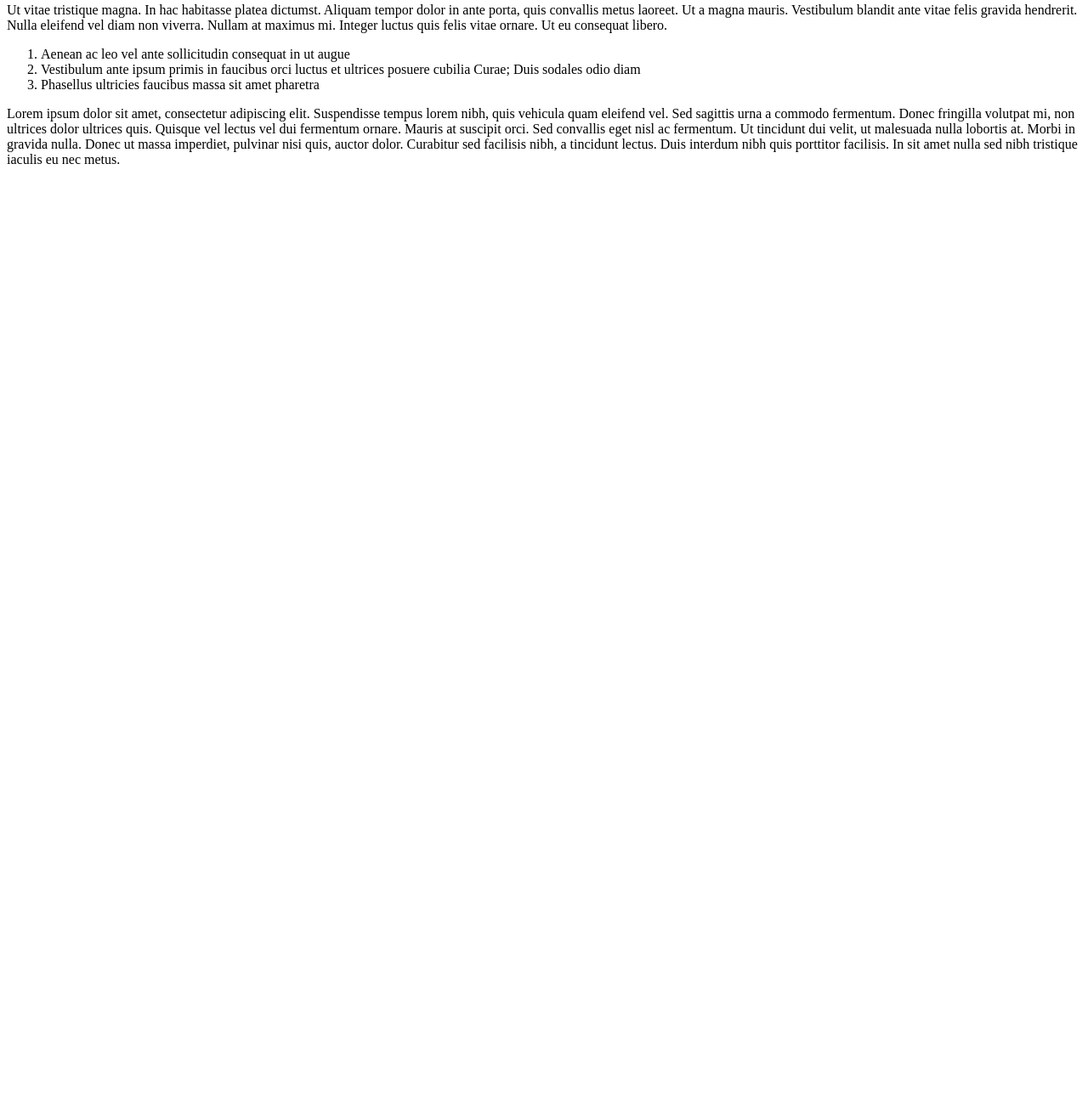
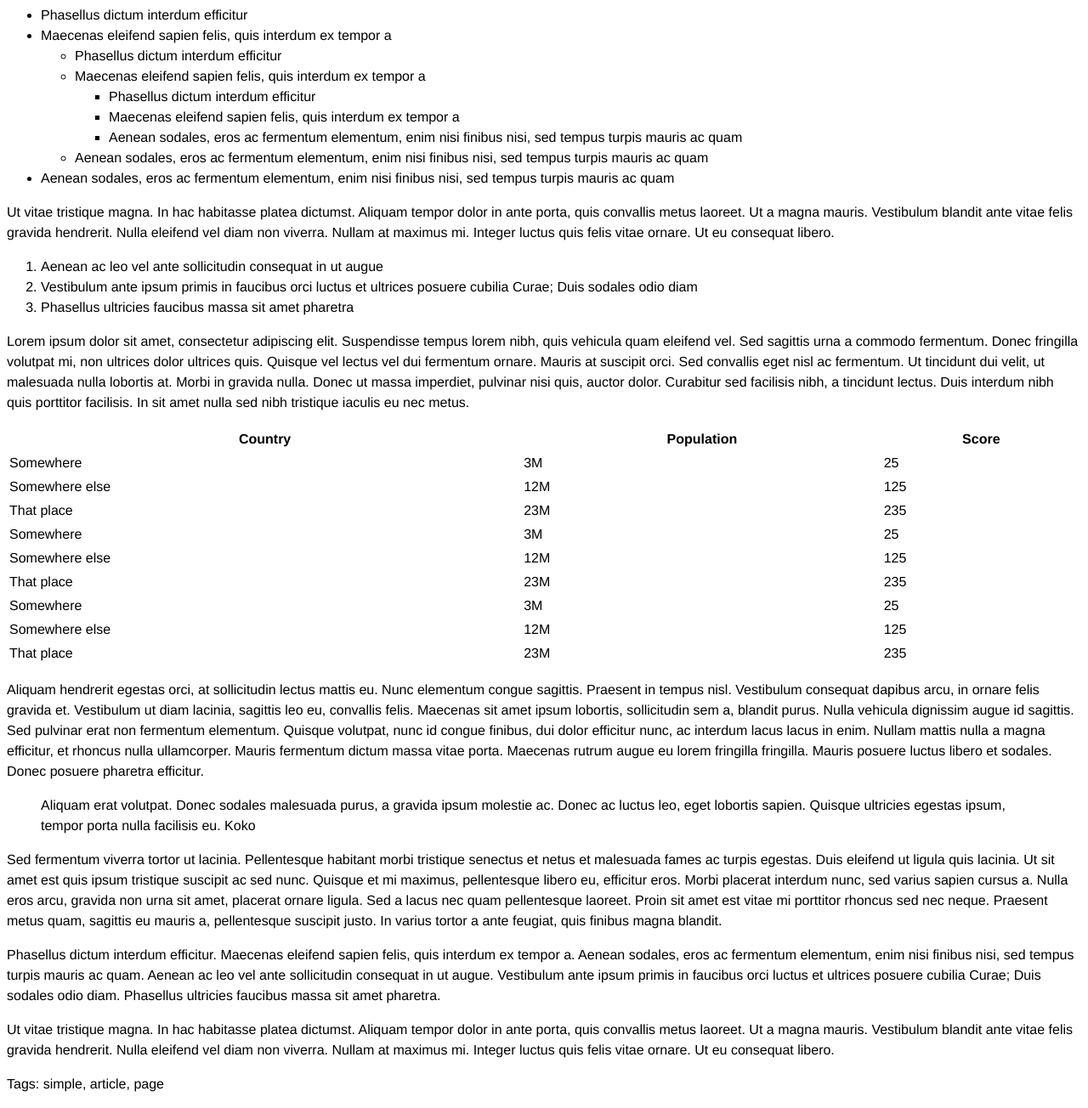
Before and after one commit to Borislav-Vezirov/HTML_and_CSS, a plain HTML site: page 01.CSS_&_Typography/11_Create-Typography-CSS/index.html in a window 1280 px wide. Shown: the part 938-2242 px from the top of the page at 85% size. Before the commit the page ends 1151 px from the top, so only its background shows below. Drawn offline with Linux system fonts and the light colour scheme.

Commit message:
create-typography-css

```diff
--- a/01.CSS_&_Typography/11_Create-Typography-CSS/index.html
+++ b/01.CSS_&_Typography/11_Create-Typography-CSS/index.html
@@ -79,7 +79,98 @@
             odio diam</li>
         <li>Phasellus ultricies faucibus massa sit amet pharetra</li>
     </ol>
-    <p>Lorem ipsum dolor sit amet, consectetur adipiscing elit. Suspendisse tempus lorem nibh, quis vehicula quam eleifend vel. Sed sagittis urna a commodo fermentum. Donec fringilla volutpat mi, non ultrices dolor ultrices quis. Quisque vel lectus vel dui fermentum ornare. Mauris at suscipit orci. Sed convallis eget nisl ac fermentum. Ut tincidunt dui velit, ut malesuada nulla lobortis at. Morbi in gravida nulla. Donec ut massa imperdiet, pulvinar nisi quis, auctor dolor. Curabitur sed facilisis nibh, a tincidunt lectus. Duis interdum nibh quis porttitor facilisis. In sit amet nulla sed nibh tristique iaculis eu nec metus.</p>
+    <p>Lorem ipsum dolor sit amet, consectetur adipiscing elit. Suspendisse tempus lorem nibh, quis vehicula quam
+        eleifend vel. Sed sagittis urna a commodo fermentum. Donec fringilla volutpat mi, non ultrices dolor
+        ultrices quis. Quisque vel lectus vel dui fermentum ornare. Mauris at suscipit orci. Sed convallis eget nisl
+        ac fermentum. Ut tincidunt dui velit, ut malesuada nulla lobortis at. Morbi in gravida nulla. Donec ut massa
+        imperdiet, pulvinar nisi quis, auctor dolor. Curabitur sed facilisis nibh, a tincidunt lectus. Duis interdum
+        nibh quis porttitor facilisis. In sit amet nulla sed nibh tristique iaculis eu nec metus.</p>
+    <table>
+        <thead>
+            <tr>
+                <th>Country</th>
+                <th>Population</th>
+                <th>Score</th>
+            </tr>
+        </thead>
+        <tbody>
+            <tr>
+                <td>Somewhere</td>
+                <td>3M</td>
+                <td>25</td>
+            </tr>
+            <tr>
+                <td>Somewhere else</td>
+                <td>12M</td>
+                <td>125</td>
+            </tr>
+            <tr>
+                <td>That place</td>
+                <td>23M</td>
+                <td>235</td>
+            </tr>
+            <tr>
+                <td>Somewhere</td>
+                <td>3M</td>
+                <td>25</td>
+            </tr>
+            <tr>
+                <td>Somewhere else</td>
+                <td>12M</td>
+                <td>125</td>
+            </tr>
+            <tr>
+                <td>That place</td>
+                <td>23M</td>
+                <td>235</td>
+            </tr>
+            <tr>
+                <td>Somewhere</td>
+                <td>3M</td>
+                <td>25</td>
+            </tr>
+            <tr>
+                <td>Somewhere else</td>
+                <td>12M</td>
+                <td>125</td>
+            </tr>
+            <tr>
+                <td>That place</td>
+                <td>23M</td>
+                <td>235</td>
+            </tr>
+        </tbody>
+    </table>
+    <p>Aliquam hendrerit egestas orci, at sollicitudin lectus mattis eu. Nunc elementum congue sagittis. Praesent in
+        tempus nisl. Vestibulum consequat dapibus arcu, in ornare felis gravida et. Vestibulum ut diam lacinia,
+        sagittis leo eu, convallis felis. Maecenas sit amet ipsum lobortis, sollicitudin sem a, blandit purus. Nulla
+        vehicula dignissim augue id sagittis. Sed pulvinar erat non fermentum elementum. Quisque volutpat, nunc id
+        congue finibus, dui dolor efficitur nunc, ac interdum lacus lacus in enim. Nullam mattis nulla a magna
+        efficitur, et rhoncus nulla ullamcorper. Mauris fermentum dictum massa vitae porta. Maecenas rutrum augue eu
+        lorem fringilla fringilla. Mauris posuere luctus libero et sodales. Donec posuere pharetra efficitur.</p>
+    <blockquote>Aliquam erat volutpat. Donec sodales malesuada purus, a gravida ipsum molestie ac. Donec ac luctus
+        leo, eget lobortis sapien.
+
+        Quisque ultricies egestas ipsum, tempor porta nulla facilisis eu.
+
+        Koko</blockquote>
+    <p>Sed fermentum viverra tortor ut lacinia. Pellentesque habitant morbi tristique senectus et netus et malesuada
+        fames ac turpis egestas. Duis eleifend ut ligula quis lacinia. Ut sit amet est quis ipsum tristique suscipit
+        ac sed nunc. Quisque et mi maximus, pellentesque libero eu, efficitur eros. Morbi placerat interdum nunc,
+        sed varius sapien cursus a. Nulla eros arcu, gravida non urna sit amet, placerat ornare ligula. Sed a lacus
+        nec quam pellentesque laoreet. Proin sit amet est vitae mi porttitor rhoncus sed nec neque. Praesent metus
+        quam, sagittis eu mauris a, pellentesque suscipit justo. In varius tortor a ante feugiat, quis finibus magna
+        blandit.</p>
+    <p>Phasellus dictum interdum efficitur. Maecenas eleifend sapien felis, quis interdum ex tempor a. Aenean
+        sodales, eros ac fermentum elementum, enim nisi finibus nisi, sed tempus turpis mauris ac quam. Aenean ac
+        leo vel ante sollicitudin consequat in ut augue. Vestibulum ante ipsum primis in faucibus orci luctus et
+        ultrices posuere cubilia Curae; Duis sodales odio diam. Phasellus ultricies faucibus massa sit amet
+        pharetra.</p>
+    <p>Ut vitae tristique magna. In hac habitasse platea dictumst. Aliquam tempor dolor in ante porta, quis
+        convallis metus laoreet. Ut a magna mauris. Vestibulum blandit ante vitae felis gravida hendrerit. Nulla
+        eleifend vel diam non viverra. Nullam at maximus mi. Integer luctus quis felis vitae ornare. Ut eu consequat
+        libero.</p>
+    <p>Tags: simple, article, page</p>
 </body>
 
 </html>
--- a/01.CSS_&_Typography/11_Create-Typography-CSS/style.css
+++ b/01.CSS_&_Typography/11_Create-Typography-CSS/style.css
@@ -0,0 +1,23 @@
+/* •	Use Georgia, serif font-family for the headings
+•	Use headings from h1 to h6
+•	Create a HTML table and style it
+•	Use blockquote tag
+o	Style its left border with rgb(221,221,221) color
+o	Style its font to italic
+•	Use hr tag for the horizontal lines
+ */
+
+body{
+    font-family: Helvetica, sans-serif;
+    font-size: 16px;
+    line-height: 1.5;
+}
+
+h1, h2, h3, h4, h5, h6{
+    font-family: Georgia, serif;
+
+}
+
+table{
+    width: 100%;
+}
```
